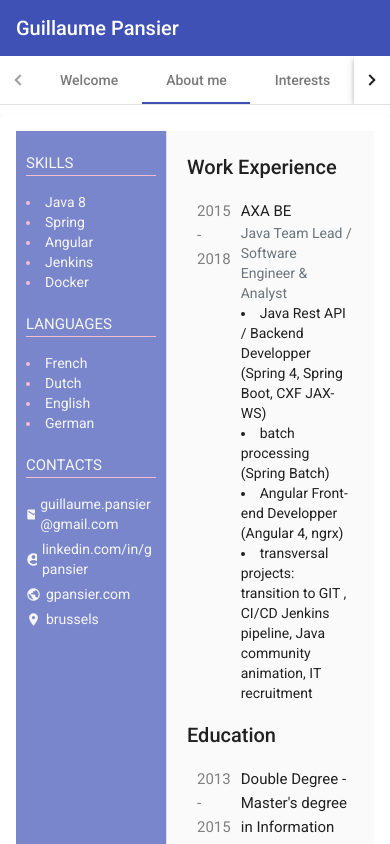
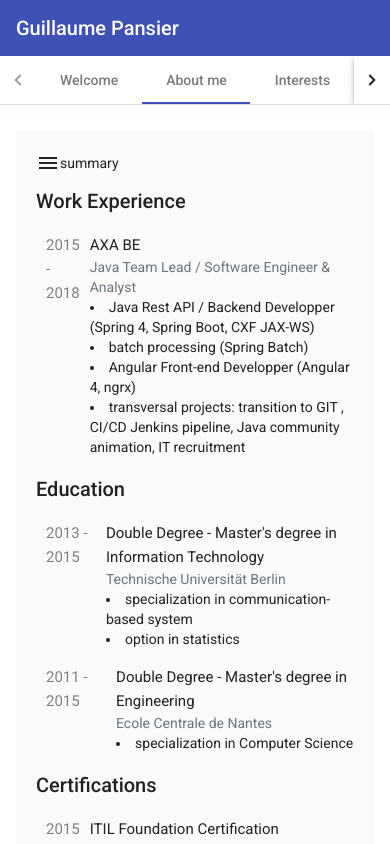
Before and after one commit to guillaume-pansier/profile, an Angular app: page /aboutme in a window 390 px wide. Shown: the top 844 px of the page. Built offline with nearby package versions, Linux system fonts and the light colour scheme.

Commit message:
make aboutme page responsive

```diff
--- a/src/app/aboutme/aboutme.component.css
+++ b/src/app/aboutme/aboutme.component.css
@@ -3,9 +3,16 @@ mat-card {
   width: fit-content;
 }
 
+.summary {
+  display: inline-flex;
+  vertical-align: middle;
+  justify-content: center;
+  align-items: center;
+  margin-bottom: 10px;
+}
 
 /* Small screens */
-@media all and (max-width: 500px) {
+@media all and (max-width: 600px) {
   .main-content {
     padding: 10px 10px;
   }
--- a/src/app/aboutme/aboutme.component.html
+++ b/src/app/aboutme/aboutme.component.html
@@ -1,10 +1,15 @@
 <div class="mat-typography">
   <mat-card>
     <mat-drawer-container>
-      <mat-drawer mode="side" opened="true" class="drawer-side">
+      <mat-drawer #snav [mode]="mobileQuery.matches ? 'over' : 'side'" [opened]="!mobileQuery.matches" class="drawer-side" >
         <app-drawer-side></app-drawer-side>
       </mat-drawer>
       <mat-drawer-content class="main-content">
+        <div *ngIf="mobileQuery.matches" class="summary" (click)="snav.toggle()">
+            <mat-icon  role="img" aria-hidden="true">menu</mat-icon>
+            <span class="subheading-1">summary</span>
+        </div>
+
         <ng-container *ngFor="let eventGroup of timedEventGroups">
           <h2>{{ eventGroup.category }}</h2>
           <app-timed-event *ngFor="let event of eventGroup.events" [date]="event.date" [title]="event.title" [subtitle]="event.subtitle">
--- a/src/app/aboutme/aboutme.component.ts
+++ b/src/app/aboutme/aboutme.component.ts
@@ -1,7 +1,8 @@
-import { Component, OnInit, AfterViewChecked } from '@angular/core';
+import { Component, OnInit, AfterViewChecked, ChangeDetectorRef, OnDestroy } from '@angular/core';
 import { TimedEvent } from './timed-event/timed-event';
 import { Http, Headers, Response } from '@angular/http';
 import { EventService } from './event.service';
+import { MediaMatcher } from '@angular/cdk/layout';
 
 
 @Component({
@@ -9,7 +10,10 @@ import { EventService } from './event.service';
   templateUrl: './aboutme.component.html',
   styleUrls: ['./aboutme.component.css']
 })
-export class AboutmeComponent implements OnInit {
+export class AboutmeComponent implements OnInit, OnDestroy {
+
+  mobileQuery: MediaQueryList;
+  private _mobileQueryListener: () => void;
 
   // needs a dummy value, because angular material would add css
   // at comple time, when timeEventGroup is not yet defined, which breaks the layout
@@ -17,8 +21,10 @@ export class AboutmeComponent implements OnInit {
     { category: 'Work Experience', events: [ { date: 'just now', title: 'Loading events'}]}
   ];
 
-  constructor(private eventService: EventService) {
-
+  constructor(private eventService: EventService, media: MediaMatcher, changeDetectorRef: ChangeDetectorRef) {
+    this.mobileQuery = media.matchMedia('(max-width: 600px)');
+    this._mobileQueryListener = () => changeDetectorRef.detectChanges();
+    this.mobileQuery.addListener(this._mobileQueryListener);
   }
 
   ngOnInit() {
@@ -28,4 +34,8 @@ export class AboutmeComponent implements OnInit {
       }
     );
   }
+
+  ngOnDestroy(): void {
+    this.mobileQuery.removeListener(this._mobileQueryListener);
+  }
 }
--- a/src/app/aboutme/drawer-side/drawer-side.component.css
+++ b/src/app/aboutme/drawer-side/drawer-side.component.css
@@ -78,8 +78,8 @@ a {
     display: flex;
     justify-content: flex-start;
     flex-flow: column;
-    width: 150px;
-    max-width: 150px;
+    width: 230px;
+    max-width: 230px;
   }
 
   .contact-container i,
```
